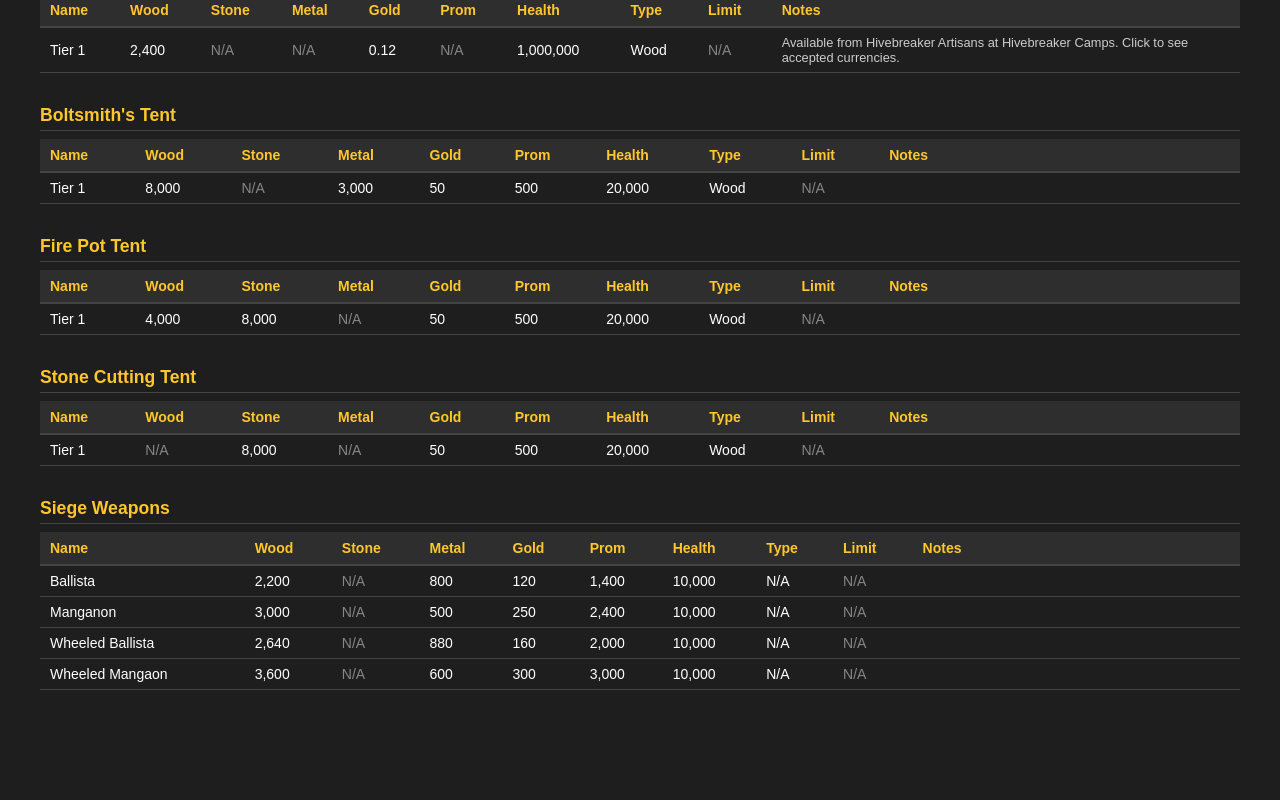
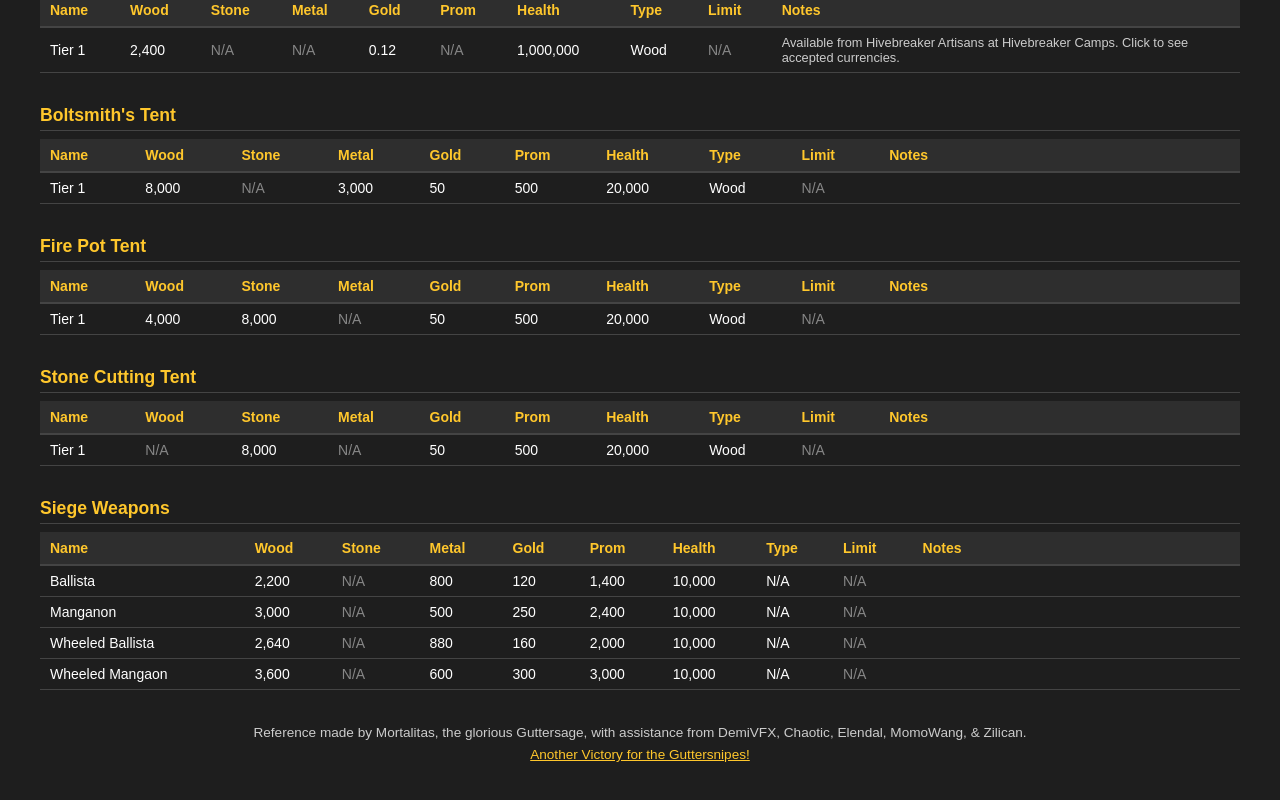
Before and after one commit to isrollari/unaware-calc, a SvelteKit app: page /tc-housing in a window 1280 px wide. Shown: the part 6286-7086 px from the top of the page. Before the commit the page ends 7040 px from the top, so only its background shows below. Built offline with nearby package versions, Linux system fonts and the light colour scheme.

Commit message:
fixed alignment issue and added TC stuff

```diff
--- a/src/lib/calcLayout.ts
+++ b/src/lib/calcLayout.ts
@@ -1,14 +1,21 @@
 // src/lib/calcLayout.ts
 //
 // Shared toggle for the Shopping List / What Can I Make? calculators:
-// 'default' keeps inputs and results stacked as one column; 'split' moves
-// results into a second column so they sit side by side with the inputs.
+// 'default' keeps inputs and results stacked as one column; 'split-right'
+// and 'split-left' move results into a second column so they sit side by
+// side with the inputs, on the right or left respectively.
 
 import { writable } from 'svelte/store';
 
-export type CalcLayout = 'default' | 'split';
+export type CalcLayout = 'default' | 'split-right' | 'split-left';
 
 const STORAGE_KEY = 'calcLayout';
+
+const ORDER: CalcLayout[] = ['default', 'split-right', 'split-left'];
+
+function isCalcLayout(value: string | null): value is CalcLayout {
+	return value === 'default' || value === 'split-right' || value === 'split-left';
+}
 
 function createCalcLayoutStore() {
 	const { subscribe, set, update } = writable<CalcLayout>('default');
@@ -18,11 +25,11 @@ function createCalcLayoutStore() {
 		init() {
 			if (typeof localStorage === 'undefined') return;
 			const saved = localStorage.getItem(STORAGE_KEY);
-			set(saved === 'split' ? 'split' : 'default');
+			set(isCalcLayout(saved) ? saved : 'default');
 		},
 		toggle() {
 			update((current) => {
-				const next: CalcLayout = current === 'default' ? 'split' : 'default';
+				const next = ORDER[(ORDER.indexOf(current) + 1) % ORDER.length];
 				if (typeof localStorage !== 'undefined') {
 					localStorage.setItem(STORAGE_KEY, next);
 				}
--- a/src/routes/+layout.svelte
+++ b/src/routes/+layout.svelte
@@ -49,9 +49,9 @@
 
   <button
     class="theme-toggle layout-toggle"
-    class:active={$calcLayout === 'split'}
+    class:active={$calcLayout !== 'default'}
     on:click={() => calcLayout.toggle()}
-    title="Switch layout: inputs on the left, results on the right (Shopping List &amp; What Can I Make? only)"
+    title="Switch layout: stacked, split with results on the right, or split with results on the left (Shopping List &amp; What Can I Make? only)"
   >
     &#9636;
   </button>
--- a/src/routes/+page.svelte
+++ b/src/routes/+page.svelte
@@ -20,6 +20,11 @@
       <span class="item-text">Smart Planner</span>
       <p class="item-tagline">"I want X and already have some of the parts."</p>
       <p class="item-description">Tell it your goal and check off materials you already own &mdash; it plans the route that uses your stockpile first, can buy catalysts from the vendor, and avoids machines you don't have. (Beta)</p>
+    </a>
+    <a href="/tc-housing" class="grid-item">
+      <span class="item-text">TC Housing Prices</span>
+      <p class="item-tagline">"How much does it cost to build X?"</p>
+      <p class="item-description">Look up the wood, stone, metal, gold, and promethium costs for every Territory Control structure, organized by building type and tier.</p>
     </a>
 
   </div>
--- a/src/routes/tc-housing/+page.svelte
+++ b/src/routes/tc-housing/+page.svelte
@@ -36,8 +36,19 @@
 
 	const SIEGE_WEAPONS = new Set(['Ballista', 'Manganon', 'Wheeled Ballista', 'Wheeled Mangaon']);
 
+	function parseCredit(rawCsv: string) {
+		const [creditText, , , , , , , , , , tagline, , , , discordLink] = parseCSVLine(
+			rawCsv.split('\n')[0].trim()
+		);
+		return {
+			text: creditText?.trim() ?? '',
+			tagline: tagline?.trim() ?? '',
+			discordLink: discordLink?.trim() ?? ''
+		};
+	}
+
 	function parseHousingData(): BuildingEntry[] {
-		const lines = rawCsv.split('\n');
+		const lines = rawCsv.split('\n').slice(1);
 		const entries: BuildingEntry[] = [];
 		let currentCategory = '';
 
@@ -87,6 +98,7 @@
 		return entries;
 	}
 
+	const credit = parseCredit(rawCsv);
 	const allEntries = parseHousingData();
 	const categories = [...new Set(allEntries.map((e) => e.category))];
 
@@ -167,6 +179,13 @@
 			</div>
 		</div>
 	{/each}
+
+	<p class="credit">
+		{credit.text}
+		{#if credit.discordLink}
+			<br /><a href={credit.discordLink} target="_blank" rel="noopener noreferrer">{credit.tagline || credit.discordLink}</a>
+		{/if}
+	</p>
 </main>
 
 <style>
@@ -316,4 +335,16 @@
 	tr:hover td {
 		background-color: var(--surface-hover);
 	}
+
+	.credit {
+		text-align: center;
+		color: var(--text-muted);
+		font-size: 0.85rem;
+		margin-top: 2rem;
+		line-height: 1.6;
+	}
+
+	.credit a {
+		color: var(--accent);
+	}
 </style>
```
Also changed, not shown: src/routes/resource-calculator/+page.svelte (+20 -2 lines), src/routes/tree-traversal/+page.svelte (+20 -2 lines), src/tc-housing.csv.
